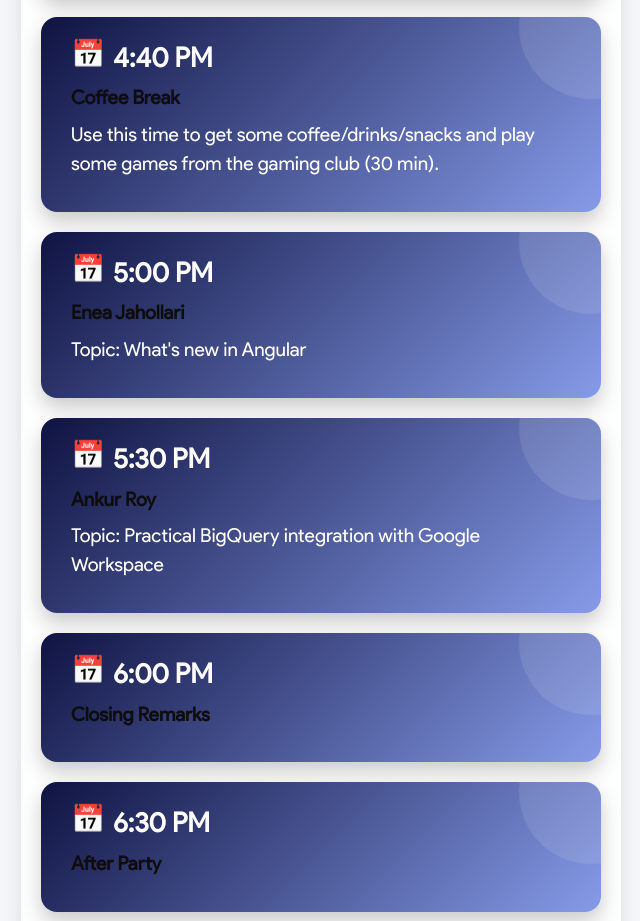
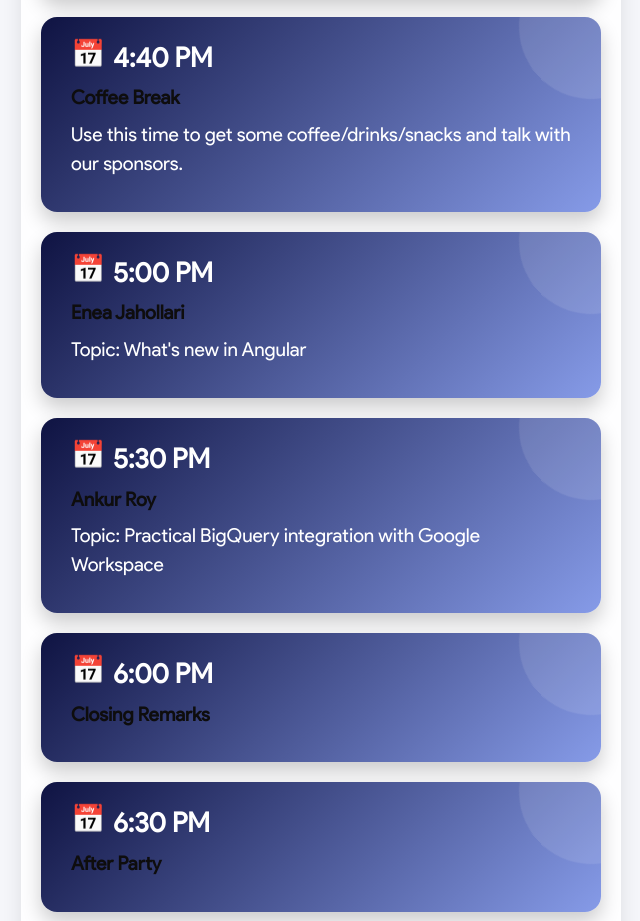
Before and after one commit to KPaccarizi/Event_website, a website: page schedule.html in a window 1280 px wide. Shown: the part 2706-3627 px from the top of the page, without its empty margins (319-959 px from the left). Drawn offline with Linux system fonts and the light colour scheme; files whose address does not match are found by name.

Commit message:
main commit

```diff
--- a/schedule.html
+++ b/schedule.html
@@ -102,7 +102,7 @@
             <div class="schedule-item">
                 <h2>4:40 PM</h2>
                 <p><strong>Coffee Break</strong></p>
-                <p>Use this time to get some coffee/drinks/snacks and play some games from the gaming club (30 min).</p>
+                <p>Use this time to get some coffee/drinks/snacks and talk with our sponsors.</p>
             </div>
             <div class="schedule-item">
                 <h2>5:00 PM</h2>
```
